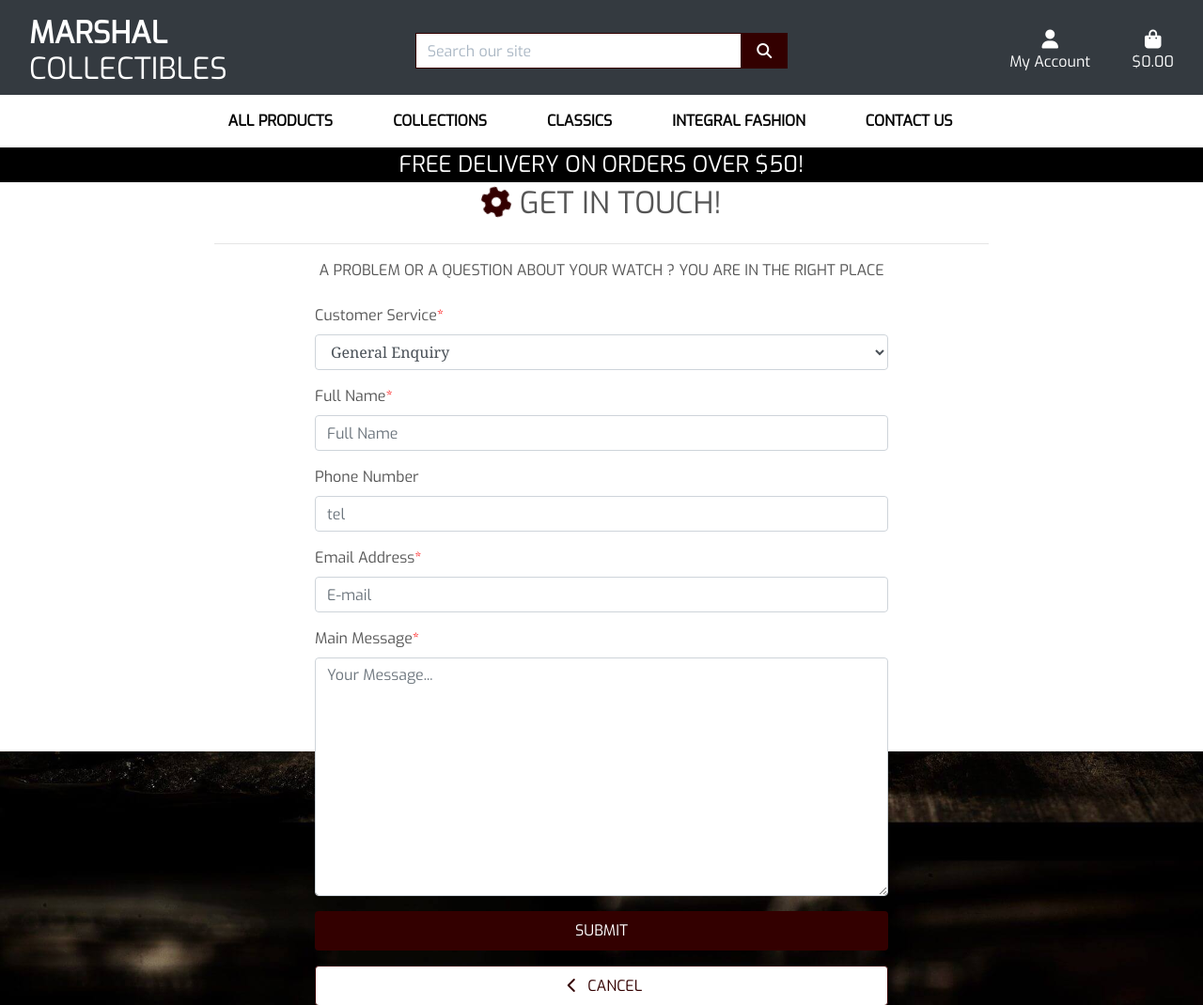
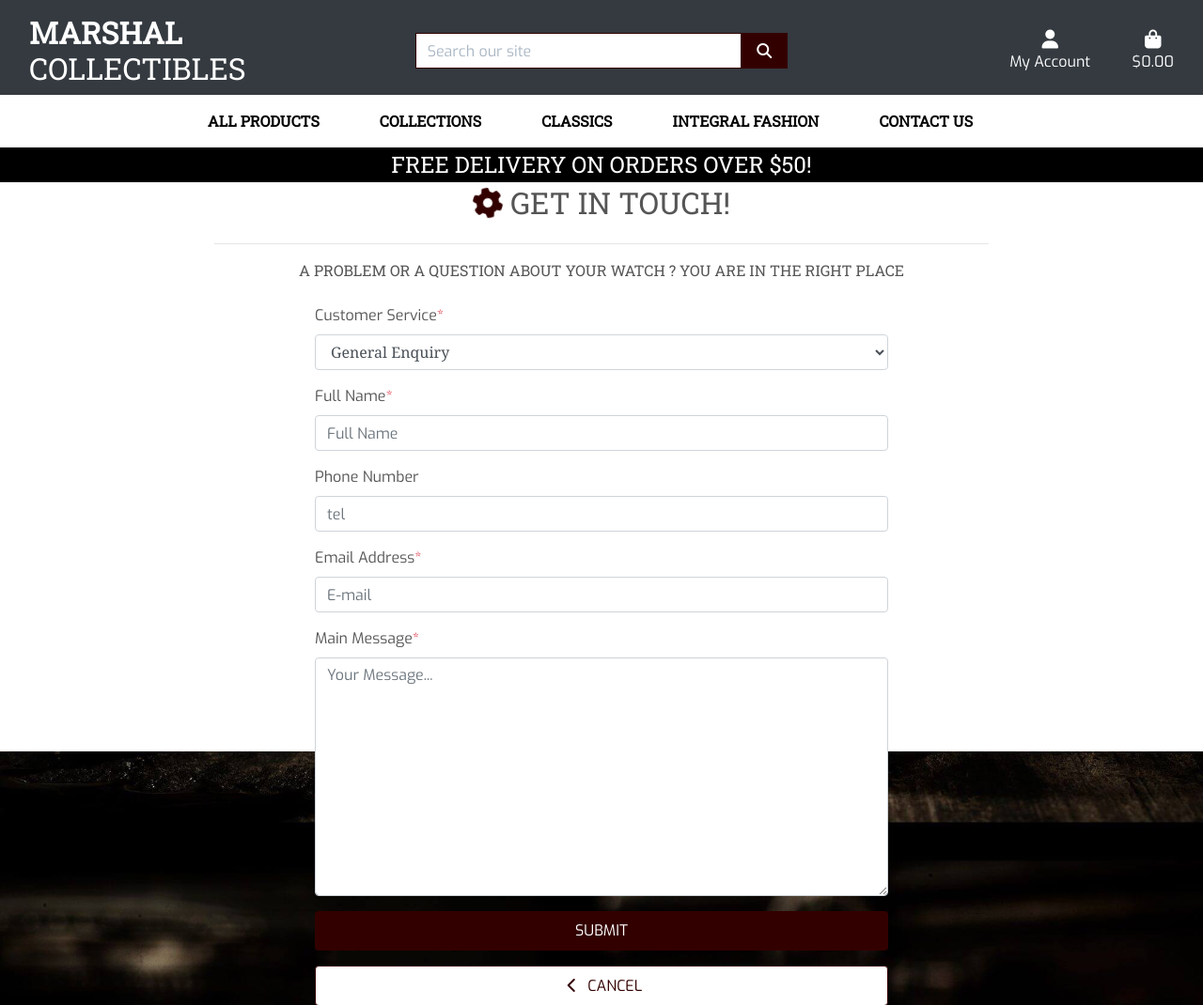
Before and after one commit to Seagather/Marshal-Unisex-Collectibles, a Django app: page /contact/ in a window 1280 px wide. Shown: the top 1070 px of the page at 94% size. Run offline with Django 3.2, Linux system fonts and the light colour scheme; some libraries are stand-ins or nearby versions.

Commit message:
Added UX

```diff
--- a/static/css/base.css
+++ b/static/css/base.css
@@ -26,6 +26,7 @@ body {
 }
 .logo-font {
     text-transform: uppercase;
+    font-family: "Roboto Slab", serif;
 }
 
 .main-logo-link {
@@ -97,7 +98,7 @@ body {
     color: white !important;
 }
 .btn-black:hover {
-    background-color:#330000c4 !important;
+    background-color:#471919 !important;
     color: #fafafa;
     border: 1px solid #330000 !important;
 }
@@ -148,10 +149,10 @@ a.category-badge > span.badge {
 .search-button {
     background-color:#330000;
 }
-.search-button:hover {
+/* .search-button:hover {
     background-color:rgba(119, 24, 13, 0.74);
     color: #fffff2;
-}
+} */
 .btt-button {
     height: 43px;
     width: 42px;
@@ -330,7 +331,7 @@ input[name='q']::placeholder {
     border-radius: 0;
 }
 .asteriskField {
-    color: red;
+    color: #dc3545;
 }
 .fa-cog {
      color:#330000;
--- a/templates/base.html
+++ b/templates/base.html
@@ -17,7 +17,7 @@
 
     {% block corecss %}
         <link rel="stylesheet" href="https://stackpath.bootstrapcdn.com/bootstrap/4.4.1/css/bootstrap.min.css" integrity="sha384-Vkoo8x4CGsO3+Hhxv8T/Q5PaXtkKtu6ug5TOeNV6gBiFeWPGFN9MuhOf23Q9Ifjh" crossorigin="anonymous">
-        <link href="https://fonts.googleapis.com/css2?family=Exo:wght@100;200;300;400&family=Roboto:wght@100;300;400&display=swap" rel="stylesheet">
+        <link href="https://fonts.googleapis.com/css2?family=Exo:wght@100;200;300;400&family=Roboto+Slab:wght@100;300;400&display=swap" rel="stylesheet">
 	    <!-- <link rel="stylesheet" href="https://stackpath.bootstrapcdn.com/font-awesome/4.7.0/css/font-awesome.min.css" type="text/css" /> -->
 	    <link rel="stylesheet" href="{% static 'css/base.css' %}">
     {% endblock %}
```
Also changed, not shown: README.md.
